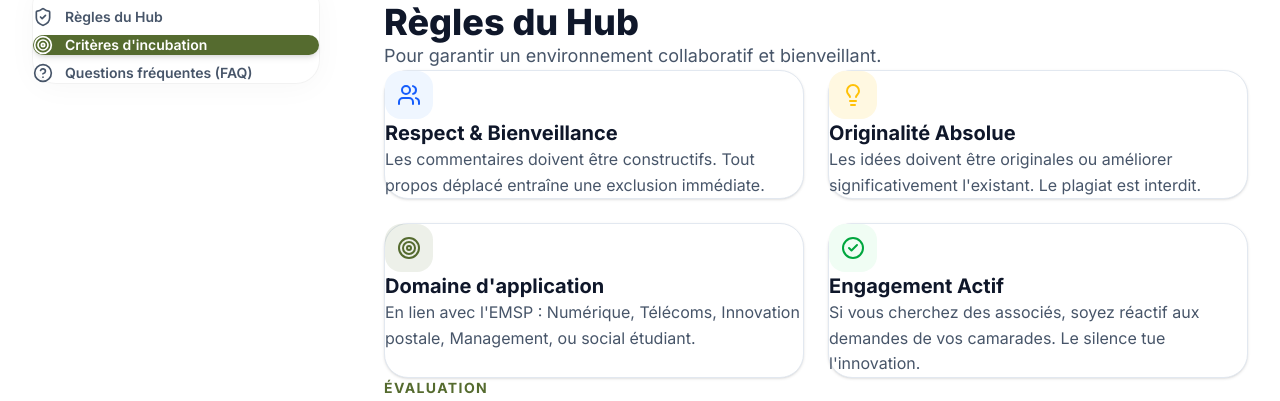
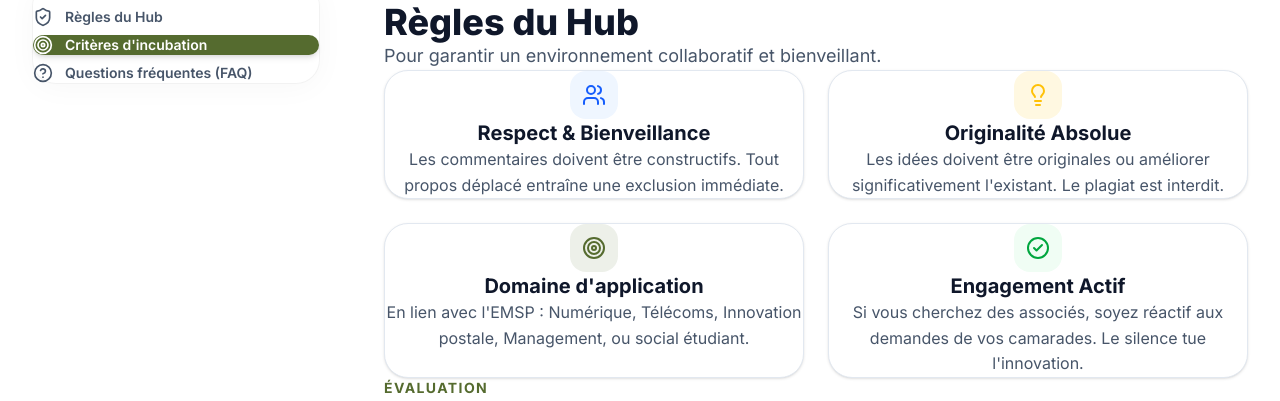
Before and after one commit to iouatt225/hub, a React (Vite) app in the folder frontend-emsphub/: page /documentation in a window 1280 px wide. Shown: the part 540-941 px from the top of the page. Built offline with nearby package versions, Linux system fonts and the light colour scheme; no server answers.

Commit message:
fix(ui): centrage du texte pour les cartes Règles du Hub

```diff
--- a/frontend-emsphub/src/pages/Documentation.tsx
+++ b/frontend-emsphub/src/pages/Documentation.tsx
@@ -140,32 +140,32 @@ export function Documentation() {
               </div>
 
               <div className="grid grid-cols-1 md:grid-cols-2 gap-6">
-                <div className="bg-surface p-8 rounded-3xl border border-border shadow-sm hover:shadow-card-hover transition-all">
-                  <div className="w-12 h-12 rounded-xl bg-blue-50 text-blue-600 flex items-center justify-center mb-6">
+                <div className="bg-surface p-8 rounded-3xl border border-border shadow-sm hover:shadow-card-hover transition-all flex flex-col items-center text-center h-full">
+                  <div className="w-12 h-12 rounded-xl bg-blue-50 text-blue-600 flex items-center justify-center mb-6 shrink-0">
                     <Users className="w-6 h-6" />
                   </div>
                   <h3 className="text-xl font-bold mb-3">Respect & Bienveillance</h3>
                   <p className="text-text-secondary">Les commentaires doivent être constructifs. Tout propos déplacé entraîne une exclusion immédiate.</p>
                 </div>
 
-                <div className="bg-surface p-8 rounded-3xl border border-border shadow-sm hover:shadow-card-hover transition-all">
-                  <div className="w-12 h-12 rounded-xl bg-highlight-light text-highlight-hover flex items-center justify-center mb-6">
+                <div className="bg-surface p-8 rounded-3xl border border-border shadow-sm hover:shadow-card-hover transition-all flex flex-col items-center text-center h-full">
+                  <div className="w-12 h-12 rounded-xl bg-highlight-light text-highlight-hover flex items-center justify-center mb-6 shrink-0">
                     <Lightbulb className="w-6 h-6" />
                   </div>
                   <h3 className="text-xl font-bold mb-3">Originalité Absolue</h3>
                   <p className="text-text-secondary">Les idées doivent être originales ou améliorer significativement l'existant. Le plagiat est interdit.</p>
                 </div>
 
-                <div className="bg-surface p-8 rounded-3xl border border-border shadow-sm hover:shadow-card-hover transition-all">
-                  <div className="w-12 h-12 rounded-xl bg-accent/10 text-accent flex items-center justify-center mb-6">
+                <div className="bg-surface p-8 rounded-3xl border border-border shadow-sm hover:shadow-card-hover transition-all flex flex-col items-center text-center h-full">
+                  <div className="w-12 h-12 rounded-xl bg-accent/10 text-accent flex items-center justify-center mb-6 shrink-0">
                     <Target className="w-6 h-6" />
                   </div>
                   <h3 className="text-xl font-bold mb-3">Domaine d'application</h3>
                   <p className="text-text-secondary">En lien avec l'EMSP : Numérique, Télécoms, Innovation postale, Management, ou social étudiant.</p>
                 </div>
 
-                <div className="bg-surface p-8 rounded-3xl border border-border shadow-sm hover:shadow-card-hover transition-all">
-                  <div className="w-12 h-12 rounded-xl bg-green-50 text-green-600 flex items-center justify-center mb-6">
+                <div className="bg-surface p-8 rounded-3xl border border-border shadow-sm hover:shadow-card-hover transition-all flex flex-col items-center text-center h-full">
+                  <div className="w-12 h-12 rounded-xl bg-green-50 text-green-600 flex items-center justify-center mb-6 shrink-0">
                     <CheckCircle2 className="w-6 h-6" />
                   </div>
                   <h3 className="text-xl font-bold mb-3">Engagement Actif</h3>
```
